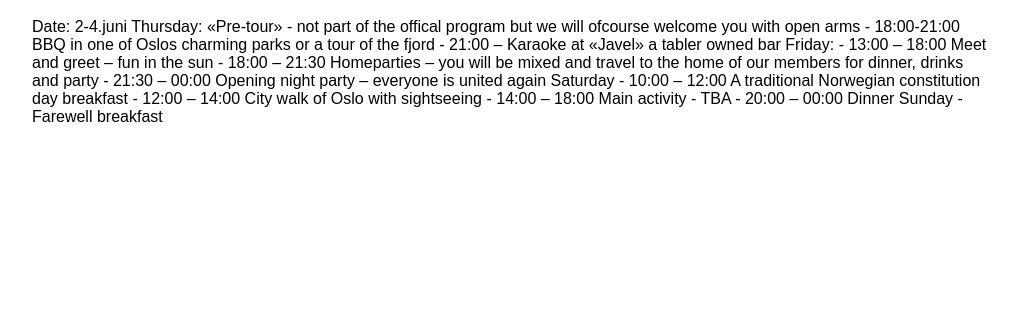
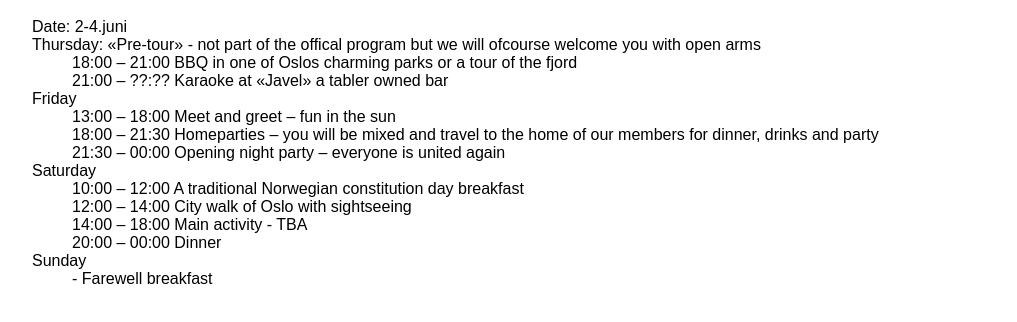
Before and after one commit to Torresrl/rt35oslo, a plain HTML site: page public/pages/schedule.html in a window 1280 px wide. Shown: the part 40-362 px from the top of the page, without its empty margins (128-1145 px from the left). Drawn offline with Linux system fonts and the light colour scheme.

Commit message:
formated scheduale

```diff
--- a/public/pages/schedule.html
+++ b/public/pages/schedule.html
@@ -13,19 +13,23 @@
     <h1>Schedule</h1>
 
 
-    Date: 2-4.juni
-    Thursday: «Pre-tour» - not part of the offical program but we will ofcourse welcome you with open arms
-    - 18:00-21:00 BBQ in one of Oslos charming parks or a tour of the fjord
-    - 21:00 – Karaoke at «Javel» a tabler owned bar
-    Friday:
-    - 13:00 – 18:00 Meet and greet – fun in the sun
-    - 18:00 – 21:30 Homeparties – you will be mixed and travel to the home of our members for dinner, drinks and party
-    - 21:30 – 00:00 Opening night party – everyone is united again
-    Saturday
-    - 10:00 – 12:00 A traditional Norwegian constitution day breakfast
-    - 12:00 – 14:00 City walk of Oslo with sightseeing
-    - 14:00 – 18:00 Main activity - TBA
-    - 20:00 – 00:00 Dinner
-    Sunday
-    - Farewell breakfast
+    <dl>
+        <dt>Date: 2-4.juni</dt>
+        <dt>Thursday: «Pre-tour» - not part of the offical program but we will ofcourse welcome you with open arms</dt>
+        <dd>18:00 – 21:00 BBQ in one of Oslos charming parks or a tour of the fjord</dd>
+        <dd>21:00 – ??:?? Karaoke at «Javel» a tabler owned bar</dd>
+        <dt>Friday</dt>
+        <dd>13:00 – 18:00 Meet and greet – fun in the sun</dd>
+        <dd>18:00 – 21:30 Homeparties – you will be mixed and travel to the home of our members for dinner, drinks and
+            party</dd>
+        <dd>21:30 – 00:00 Opening night party – everyone is united again</dd>
+        <dt>Saturday</dt>
+        <dd>10:00 – 12:00 A traditional Norwegian constitution day breakfast</dd>
+        <dd>12:00 – 14:00 City walk of Oslo with sightseeing</dd>
+        <dd>14:00 – 18:00 Main activity - TBA</dd>
+        <dd>20:00 – 00:00 Dinner</dd>
+        <dt>Sunday</dt>
+        <dd>- Farewell breakfast</dd>
+    </dl>
+
 </body>
```
